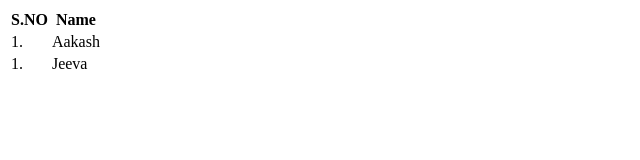
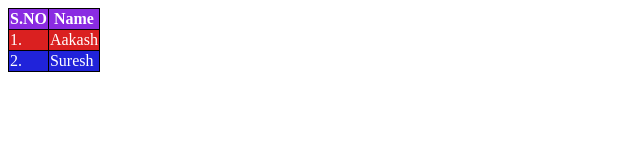
Before and after one commit to Aakash-suresh/html-table-form, a plain HTML site: page index.html in a window 1280 px wide. Shown: the whole page, without its empty margins (0-640 px from the left). Drawn offline with Linux system fonts and the light colour scheme.

Commit message:
Add. Collapse-border to the table and coloured each row

```diff
--- a/Asserts/css/style.css
+++ b/Asserts/css/style.css
@@ -1 +1,20 @@
-/* Write CSS code here */
+.Name-Table ,td ,th, tr
+{
+    border: solid 1px black;
+    border-collapse: collapse;
+}
+.div1
+{
+    color: white;
+    background-color: blueviolet;
+}
+.div2
+{
+    color: white;
+    background-color: rgb(218, 32, 32);
+}
+.div3
+{
+    color: white;
+    background-color: rgb(32, 35, 218);
+}
--- a/index.html
+++ b/index.html
@@ -4,21 +4,22 @@
     <meta charset="UTF-8">
     <meta http-equiv="X-UA-Compatible" content="IE=edge">
     <meta name="viewport" content="width=device-width, initial-scale=1.0">
+    <link rel="stylesheet" href="./Asserts/css/style.css"/>
     <title>html Table</title>
 </head>
 <body>
-    <table>
-        <tr>
+    <table class="Name-Table">
+        <tr class="div1">
             <th>S.NO</th>
             <th>Name</th>
         </tr>
-        <tr>
+        <tr class="div2">
             <td>1.</td>
             <td>Aakash</td>
         </tr>
-        <tr>
-            <td>1.</td>
-            <td>Jeeva</td>
+        <tr class="div3">
+            <td>2.</td>
+            <td>Suresh</td>
         </tr>
     </table>
 </body>
```
